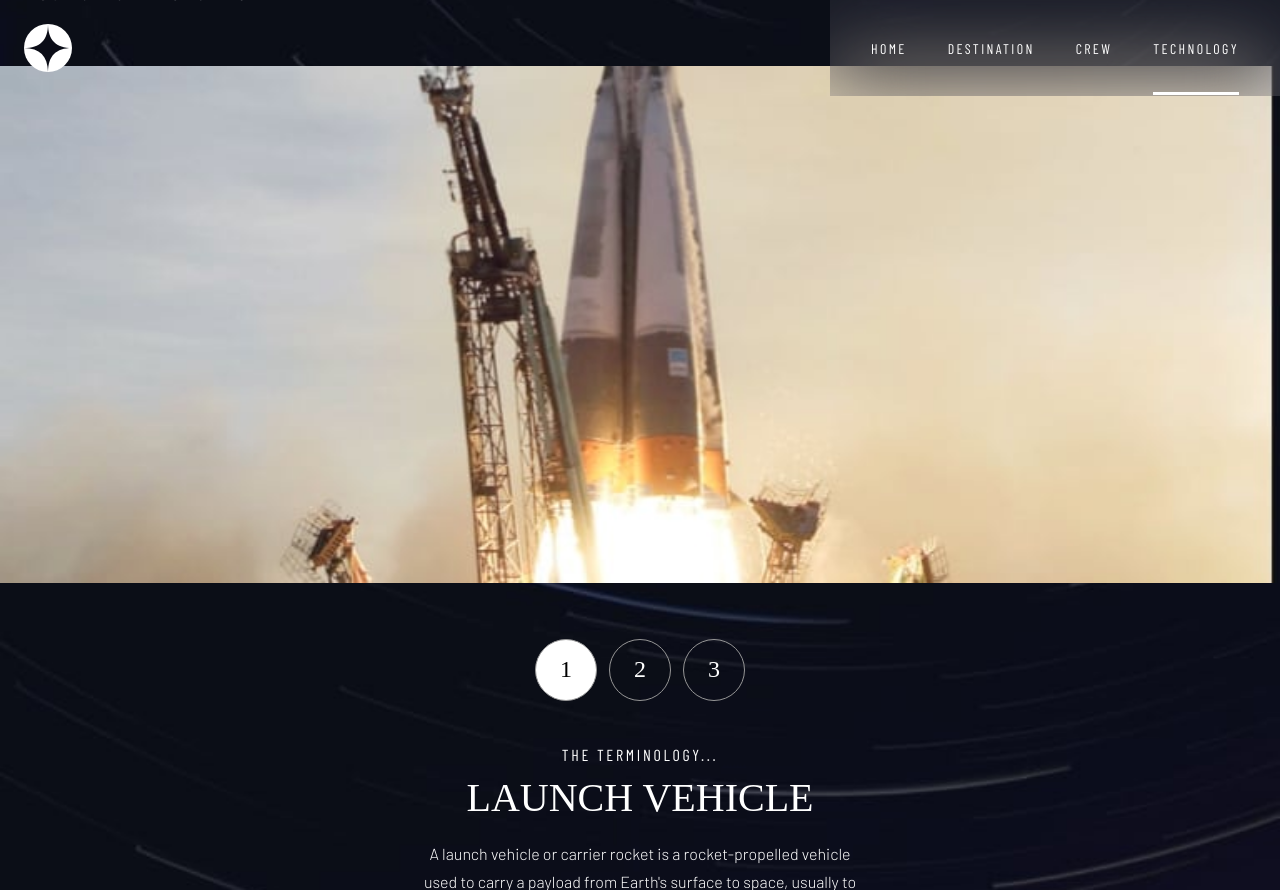
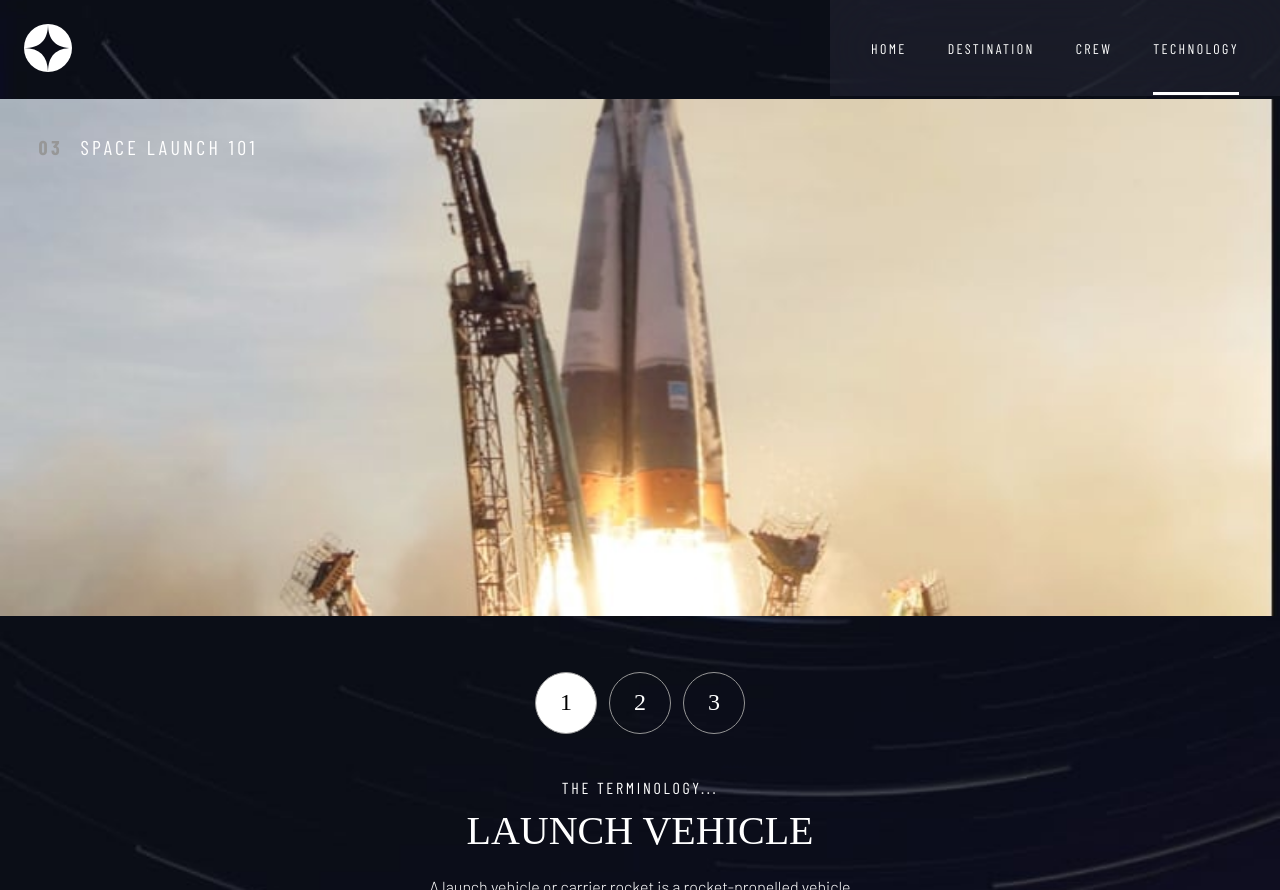
Before and after one commit to KurtisIvey/space-tourism-nextjs, a Next.js app: page /Technology in a window 1280 px wide. Built offline with nearby package versions, Linux system fonts and the light colour scheme; a web font is replaced by a local one.

Commit message:
update styling

```diff
--- a/src/app/Technology/Technology.css
+++ b/src/app/Technology/Technology.css
@@ -126,14 +126,18 @@ main.technology section div.textContainer p {
     text-align: center;
     justify-content: center;
     align-items: flex-start;
+    position: relative;
   }
   main.technology section h1 {
+    position: absolute;
+    left: 38.5px;
+    top: 36px;
     font-weight: 400;
     font-size: 20px;
     letter-spacing: 3.38px;
-    margin-bottom: 62px;
-    margin-top: -119px;
-    margin-left: 38.5px;
+    margin-bottom: 0;
+    margin-top: 0;
+    margin-left: 0;
   }
   main.technology section .techImage {
     align-self: center;
--- a/src/app/Technology/Technology.scss
+++ b/src/app/Technology/Technology.scss
@@ -131,13 +131,17 @@ main.technology {
         text-align: center;
         justify-content: center;
         align-items: flex-start;
+        position: relative;
         h1 {
+            position: absolute;
+            left: 38.5px;
+            top: 36px;
             font-weight: 400;
             font-size: 20px;
             letter-spacing: 3.38px;
-            margin-bottom: 62px;
-            margin-top: -119px;
-            margin-left: 38.5px;
+            margin-bottom: 0;
+            margin-top: 0;
+            margin-left: 0;
         }
         .techImage{
             align-self: center;
```
Also changed, not shown: 1 other file (tests, documents, lock files or other folders).
